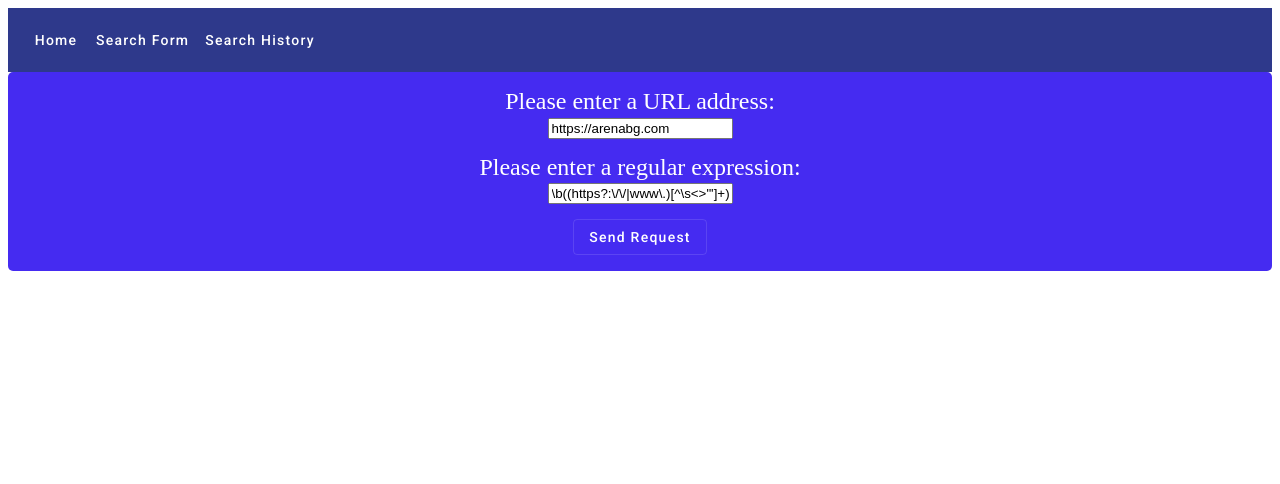
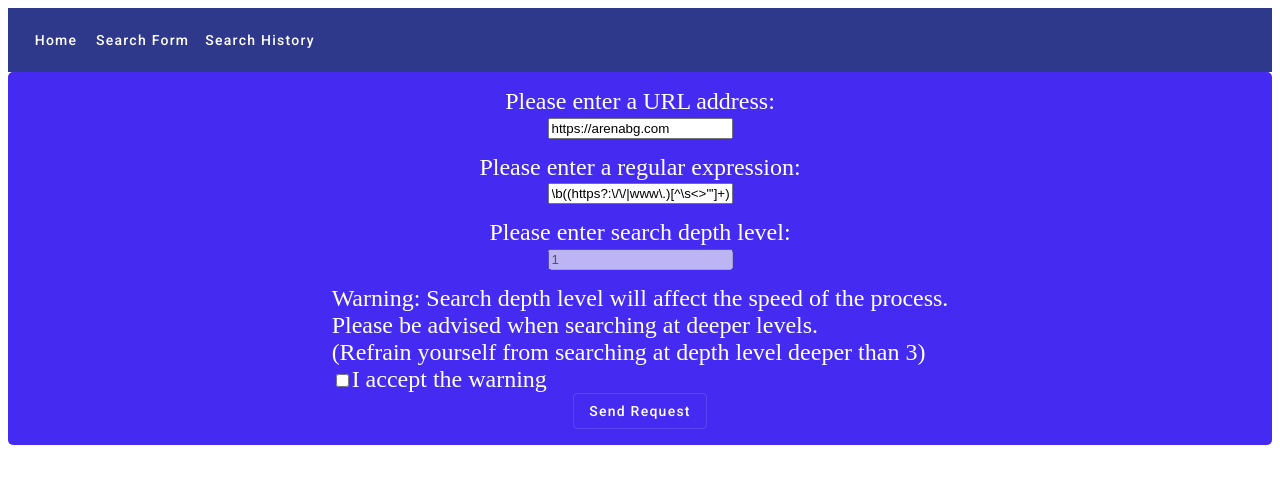
Before and after one commit to Argentfire/Computer_Linguistics_Course_Project, an Angular app in the folder LinkRetrieval.Client/LinkRetrieval/: page /search-form in a window 1280 px wide. Shown: the top 484 px of the page. Built offline with nearby package versions, Linux system fonts and the light colour scheme.

Commit message:
Enhance search form with warning acceptance and depth level input

```diff
--- a/LinkRetrieval.Client/LinkRetrieval/src/app/@components/search-form/search-form.component.html
+++ b/LinkRetrieval.Client/LinkRetrieval/src/app/@components/search-form/search-form.component.html
@@ -1,10 +1,21 @@
 <div class="search-form">
   <section id="section-form" class="search-form-section">
-      <label>Please enter a URL address:</label>
-      <input id="url-input-field" class="input-field" type="text" [(ngModel)]="urlAddress">
+    <label>Please enter a URL address:</label>
+    <input id="url-input-field" class="input-field" type="text" [(ngModel)]="urlAddress">
 
-      <label>Please enter a regular expression:</label>
-      <input id="regex-input-field" class="input-field" type="text" [(ngModel)]="regexPattern">
+    <label>Please enter a regular expression:</label>
+    <input id="regex-input-field" class="input-field" type="text" [(ngModel)]="regexPattern">
+
+    <label>Please enter search depth level:</label>
+    <input id="search-input-field" class="input-field" type="number" [(ngModel)]="searchDepth" min="1"
+      (input)="setDepthLevel($event)" [disabled]="!warningAccepted">
+    <div>
+      <label id="warning-checkbox-label" for="warning-checkbox-input">Warning: Search depth level will affect the speed of the process.<br>
+        Please be advised when searching at deeper levels.<br>
+        (Refrain yourself from searching at depth level deeper than 3)</label><br>
+      <input id="warning-checkbox-input" type="checkbox" [(ngModel)]="warningAccepted">
+      <label id="warning-checkbox-label" for="warning-checkbox-input">I accept the warning</label>
+    </div>
     <button mat-stroked-button (click)="sendSearchRequest()">Send Request</button>
   </section>
 
--- a/LinkRetrieval.Client/LinkRetrieval/src/app/@components/search-form/search-form.component.ts
+++ b/LinkRetrieval.Client/LinkRetrieval/src/app/@components/search-form/search-form.component.ts
@@ -15,19 +15,27 @@ import { SearchFormService } from './search-form.service';
 export class SearchFormComponent {
   public urlAddress: string;
   public regexPattern: string;
+  public searchDepth: number;
+  public warningAccepted: boolean;
 
   resultVisible: boolean = false;
 
   constructor(private searchService: SearchFormService) {
     this.urlAddress = 'https://arenabg.com';
     this.regexPattern = `\\b((https?:\\/\\/|www\\.)[^\\s<>\"']+)`;
+    this.searchDepth = 1;
+    this.warningAccepted = false;
   }
 
   sendSearchRequest(): void {
-    const searchRequest = new SearchRequest(this.urlAddress, this.regexPattern);
+    const searchRequest = new SearchRequest(this.urlAddress, this.regexPattern, this.searchDepth);
     this.searchService.searchPageForURLs(searchRequest).subscribe((data) => {
-      debugger;
     });
-    debugger;
+  }
+
+  setDepthLevel(event: any): void {
+    if (this.searchDepth < 1) {
+      this.searchDepth = 1;
+    }
   }
 }
--- a/LinkRetrieval.Client/LinkRetrieval/src/app/models/searchRequest.ts
+++ b/LinkRetrieval.Client/LinkRetrieval/src/app/models/searchRequest.ts
@@ -1,9 +1,11 @@
 export class SearchRequest {
   url!: string;
   regexPattern!: string;
+  searchDepth!: number;
 
-  constructor(url: string, regexPattern: string) {
+  constructor(url: string, regexPattern: string, searchDepth: number = 1) {
     this.url = url;
     this.regexPattern = regexPattern;
+    this.searchDepth = searchDepth;
   }
 }
```
